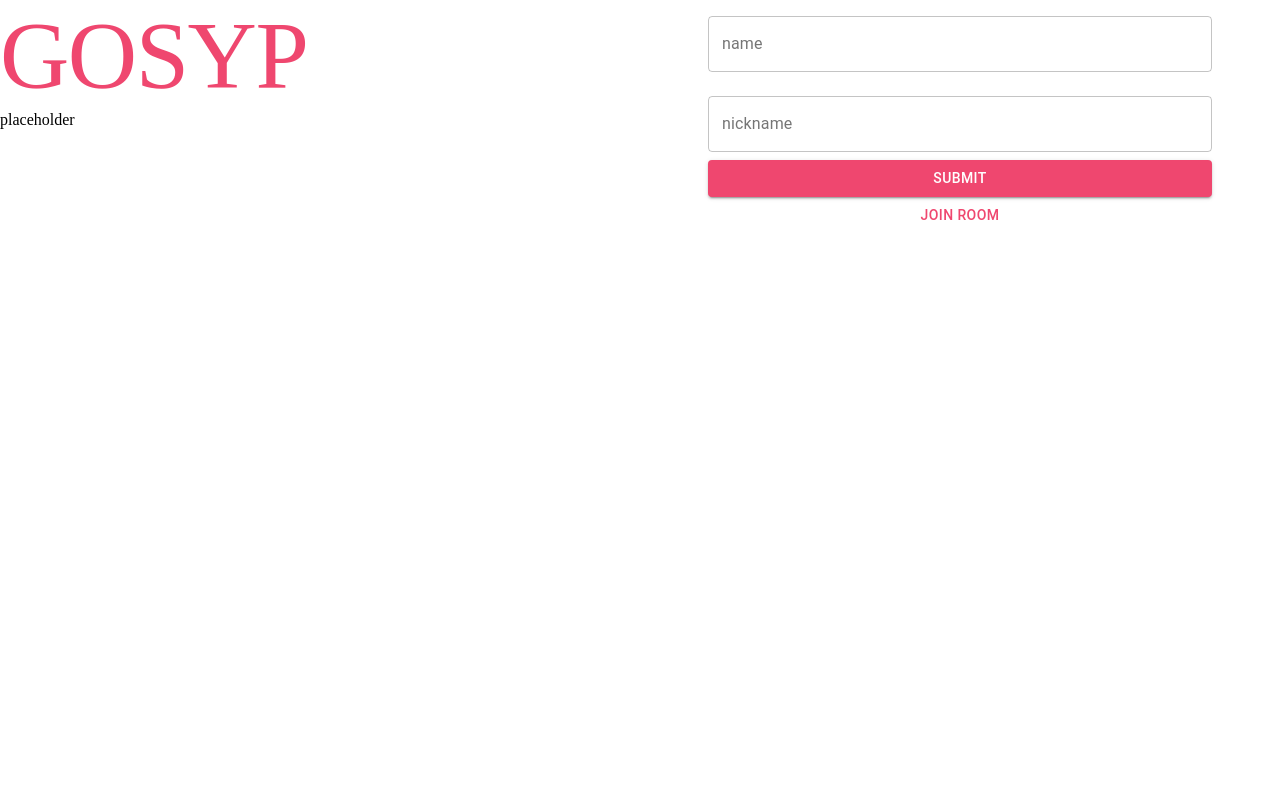
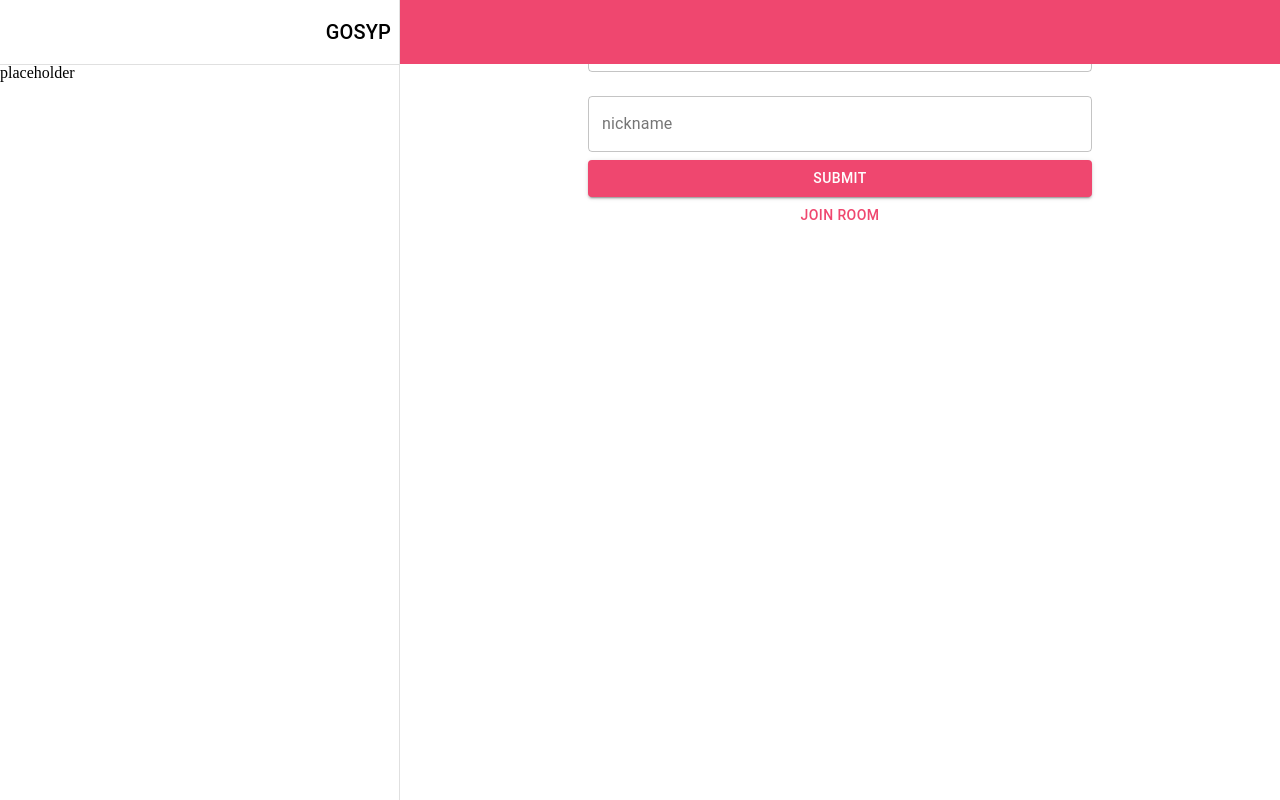
Before and after one commit to MLCochrane/gosyp, a React (Create React App) app in the folder client/: page / in a window 1280 px wide. Built offline with nearby package versions, Linux system fonts and the light colour scheme; no server answers; a web font is replaced by a local one.

Commit message:
Adding app bar

```diff
--- a/client/src/view/App.tsx
+++ b/client/src/view/App.tsx
@@ -22,25 +22,8 @@ const App = () => {
   return (
     <div className="app">
       <div className="page-content">
-        <Grid
-          container
-          spacing={ 0 }
-        >
-          <Grid
-            item
-            className={ classes.gridItem }
-            xs={ addedToRoom ? 3 : true }
-          >
-            <Sidebar />
-          </Grid>
-          <Grid
-            item
-            xs
-            className={ classes.gridItem }
-          >
-            <SwitchView trigger={ addedToRoom } current={ Home } next={ Room } />
-          </Grid>
-        </Grid>
+        <Sidebar />
+        <SwitchView trigger={ addedToRoom } current={ Home } next={ Room } />
       </div>
     </div>
   );
--- a/client/src/view/components/chat/Chat.tsx
+++ b/client/src/view/components/chat/Chat.tsx
@@ -4,8 +4,6 @@ import { makeStyles } from '@material-ui/core/styles';
 import Feed from './Feed';
 import MessageForm from './form/Form';
 import TypingAlert from './TypingAlert';
-
-import './chat.scss';
 
 const useStyles = makeStyles((theme) => ({
   paper: {
--- a/client/src/view/components/chat/Feed.tsx
+++ b/client/src/view/components/chat/Feed.tsx
@@ -3,14 +3,24 @@ import React, {
   useEffect,
   useRef,
 } from 'react';
+import { Paper } from '@material-ui/core';
+import { makeStyles } from '@material-ui/core/styles';
 import ChatMessage from 'view/components/lib/events/chatMessage';
 import { UserJoined, UserLeft } from 'view/components/lib/events/lifeCycle';
 import UserMessage from './messages/UserMessage';
 import StatusMessage from './messages/StatusMessage';
 
-import './feed.scss';
+const useStyles = makeStyles(() => (
+  {
+    feed: {
+      flexGrow: 1,
+      overflowY: 'auto',
+    },
+  }
+));
 
 const Feed = () => {
+  const classes = useStyles();
   const [messages, setMessages] = useState<Messages>([]);
   const [newMessage] = ChatMessage();
   const [userHasJoined] = UserJoined();
@@ -72,9 +82,10 @@ const Feed = () => {
   }, [messages]);
 
   return (
-    <div
+    <Paper
+      elevation={ 0 }
       ref={ feedRef }
-      className="feed chat__component"
+      className={ classes.feed }
     >
       <ul>
         {
@@ -91,12 +102,7 @@ const Feed = () => {
           ))
         }
       </ul>
-    </div>
+    </Paper>
   );
 };
 export default Feed;
-
-// moduleName.func(arg1, callback())
-// mockedModule.func.mockImplementation((arg1, callback) => callback(
-//   // ...whatever data I want to make assertions with
-// ))
--- a/client/src/view/components/chat/chat.scss
+++ /dev/null
@@ -1,12 +0,0 @@
-@import "src/scss/base/variables";
-@import "src/scss/base/mixins";
-
-.chat {
-  box-sizing: border-box;
-  height: 100%;
-  width: 100%;
-  max-width: 1640px;
-  display: flex;
-  flex-direction: column;
-  padding: (2 * $padding) (3 * $padding) (2 * $padding) 0;
-}
--- a/client/src/view/components/chat/feed.scss
+++ /dev/null
@@ -1,11 +0,0 @@
-@import "src/scss/base/variables";
-@import "src/scss/base/mixins";
-
-.feed {
-  flex-grow: 1;
-  overflow-y: auto;
-}
-
-.message {
-  margin-bottom: 2 * $padding;
-}
--- a/client/src/view/components/chat/messages/statusMessage.scss
+++ /dev/null
@@ -1,6 +0,0 @@
-@import "src/scss/base/variables";
-@import "src/scss/base/mixins";
-
-.status-message {
-
-}
--- a/client/src/view/components/chat/messages/userMessage.scss
+++ /dev/null
@@ -1,12 +0,0 @@
-@import "src/scss/base/variables";
-@import "src/scss/base/mixins";
-
-.user-message {
-  &__meta {
-    display: flex;
-    justify-content: space-between;
-  }
-  &__time {
-    text-align: right;
-  }
-}
--- a/client/src/view/components/sidebar/Sidebar.tsx
+++ b/client/src/view/components/sidebar/Sidebar.tsx
@@ -1,29 +1,124 @@
 import React from 'react';
 import {
-  Paper,
+  AppBar,
+  Toolbar,
+  Typography,
+  Divider,
+  Drawer,
 } from '@material-ui/core';
 import { makeStyles } from '@material-ui/styles';
-import Header from './header/Header';
 import Details from './details/DetailWidget';
 
-const useStyles = makeStyles({
-  paper: {
-    height: '100vh',
+const drawerWidth = 400;
+const useStyles = makeStyles((theme: any) => ({
+  root: {
     display: 'flex',
-    flexDirection: 'column',
   },
-});
+  appBar: {
+    // background: 'none',
+    transition: theme.transitions.create(['margin', 'width'], {
+      easing: theme.transitions.easing.sharp,
+      duration: theme.transitions.duration.leavingScreen,
+    }),
+  },
+  appBarShift: {
+    width: `calc(100% - ${drawerWidth}px)`,
+    marginLeft: drawerWidth,
+    transition: theme.transitions.create(['margin', 'width'], {
+      easing: theme.transitions.easing.easeOut,
+      duration: theme.transitions.duration.enteringScreen,
+    }),
+  },
+  menuButton: {
+    marginRight: theme.spacing(2),
+  },
+  hide: {
+    display: 'none',
+  },
+  drawer: {
+    width: drawerWidth,
+    flexShrink: 0,
+  },
+  drawerPaper: {
+    width: drawerWidth,
+  },
+  drawerHeader: {
+    display: 'flex',
+    alignItems: 'center',
+    padding: theme.spacing(0, 1),
+    // necessary for content to be below app bar
+    ...theme.mixins.toolbar,
+    justifyContent: 'flex-end',
+  },
+  content: {
+    flexGrow: 1,
+    padding: theme.spacing(3),
+    transition: theme.transitions.create('margin', {
+      easing: theme.transitions.easing.sharp,
+      duration: theme.transitions.duration.leavingScreen,
+    }),
+    marginLeft: -drawerWidth,
+  },
+  contentShift: {
+    transition: theme.transitions.create('margin', {
+      easing: theme.transitions.easing.easeOut,
+      duration: theme.transitions.duration.enteringScreen,
+    }),
+    marginLeft: 0,
+  },
+}));
 
 const Sidebar = () => {
   const classes = useStyles();
+  const [open, setOpen] = React.useState(true);
+
+  // const handleDrawerOpen = () => {
+  //   setOpen(true);
+  // };
+
+  // const handleDrawerClose = () => {
+  //   setOpen(false);
+  // };
   return (
-    <Paper
-      elevation={ 0 }
-      className={ classes.paper }
-    >
-      <Header />
-      <Details />
-    </Paper>
+    <>
+      <AppBar
+        elevation={ 0 }
+        position="fixed"
+        className={ `${open ? classes.appBarShift : ''} ${classes.appBar}` }
+      >
+        <Toolbar>
+          { /* <IconButton
+            color="inherit"
+            aria-label="open drawer"
+            onClick={ handleDrawerOpen }
+            edge="start"
+            className={ clsx(classes.menuButton, open && classes.hide) }
+          >
+            <MenuIcon />
+          </IconButton> */ }
+        </Toolbar>
+      </AppBar>
+      <Drawer
+        className={ classes.drawer }
+        variant="persistent"
+        anchor="left"
+        open={ open }
+        classes={ {
+          paper: classes.drawerPaper,
+        } }
+      >
+        <div className={ classes.drawerHeader }>
+          <Typography variant="h6" component="h1" noWrap>
+            GOSYP
+          </Typography>
+          { /* <IconButton onClick={ handleDrawerClose }>
+            { theme.direction === 'ltr' ? <ChevronLeftIcon /> : <ChevronRightIcon /> }
+          </IconButton> */ }
+        </div>
+        <Divider />
+        <Details />
+      </Drawer>
+    </>
   );
 };
 export default Sidebar;
--- a/client/src/view/components/sidebar/header/Header.tsx
+++ /dev/null
@@ -1,16 +0,0 @@
-import React from 'react';
-import {
-  Typography,
-} from '@material-ui/core';
-
-const Header = () => (
-  <header className="header">
-    <Typography
-      variant="h1"
-      color="primary"
-    >
-      GOSYP
-    </Typography>
-  </header>
-);
-export default Header;
--- a/client/src/view/components/sidebar/header/header.scss
+++ /dev/null
@@ -1,11 +0,0 @@
-@import "src/scss/base/variables";
-@import "src/scss/base/mixins";
-
-.header {
-  &__title {
-    font-size: 50px;
-    color: $pink;
-    line-height: 1;
-    padding: $padding 0 (2 * $padding);
-  }
-}
```
Also changed, not shown: 1 other file (tests, documents, lock files or other folders).
